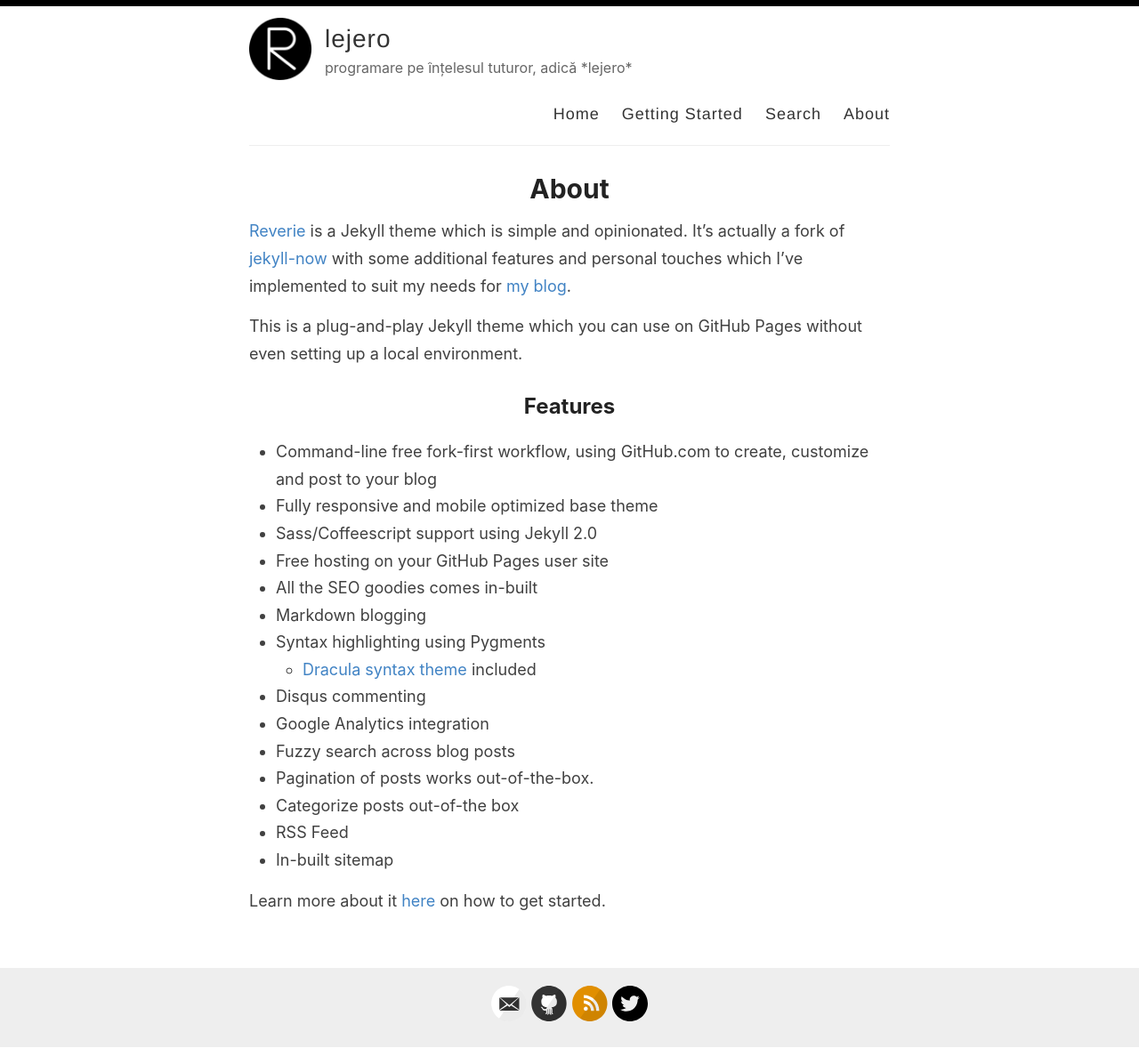
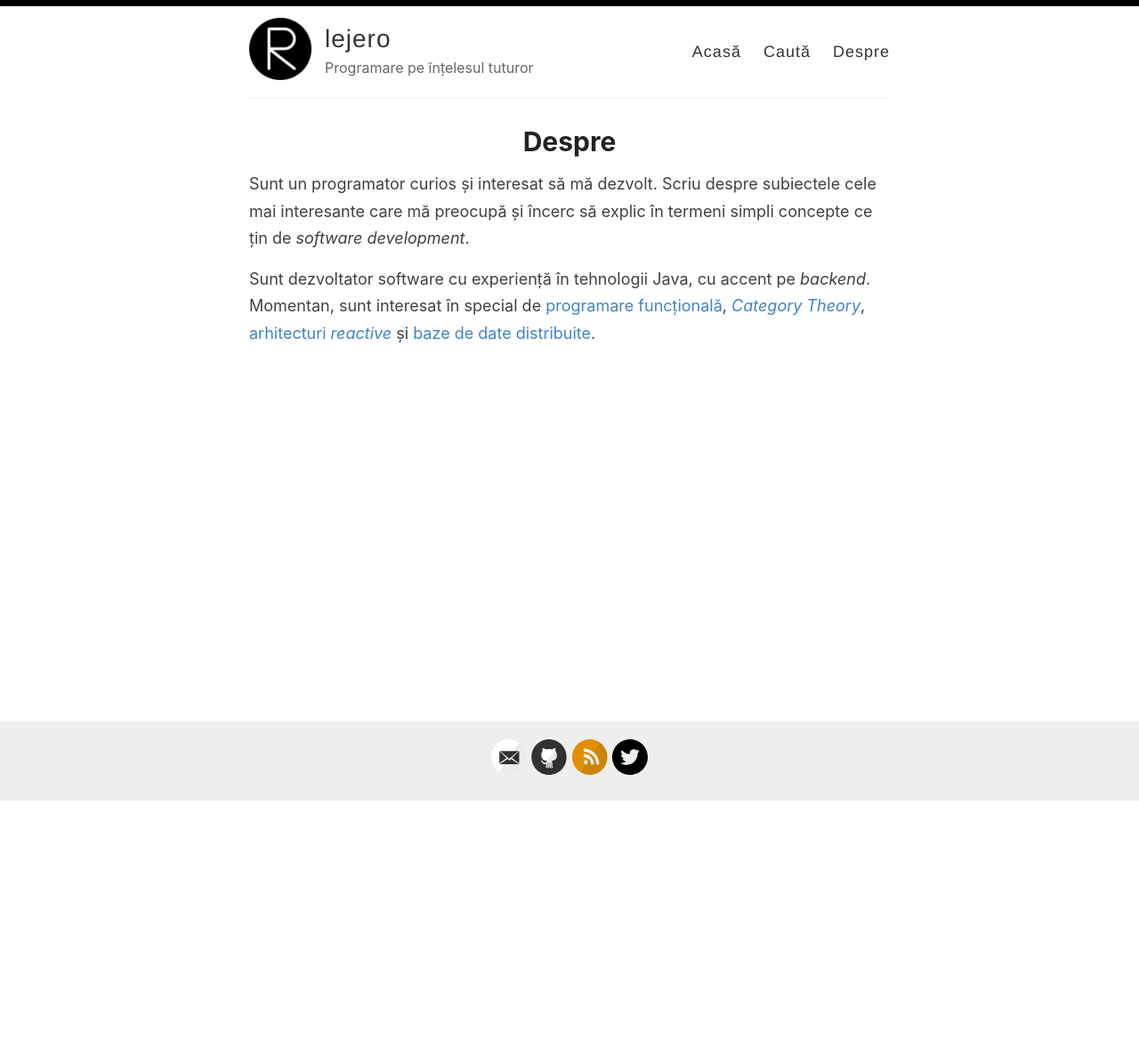
Before and after one commit to danutchindris/danutchindris.github.io, a Jekyll site: the page built from _pages/about.md, in a window 1280 px wide. Shown: the whole page at 89% size. Built offline with Jekyll 4.4.1, drawn with Linux system fonts in a browser that asks for light colours; after the commit the page ends 901 px from its top, so only the background shows below that.

Commit message:
customize the blog

```diff
--- a/_config.yml
+++ b/_config.yml
@@ -11,7 +11,7 @@
 author: Dănuț Chindriș
 
 # Short bio or description (displayed in the header)
-description: programare pe înțelesul tuturor, adică *lejero*
+description: Programare pe înțelesul tuturor
 
 # URL of your avatar or profile pic (you could use your GitHub profile pic)
 avatar: /images/reverie.png
--- a/_layouts/default.html
+++ b/_layouts/default.html
@@ -27,10 +27,10 @@
             </div>
 
             <nav>
-              <a href="{{ site.baseurl }}/">Home</a>
-              <a href="{{ site.baseurl }}/getting-started">Getting Started</a>
-              <a href="{{ site.baseurl }}/search">Search</a>
-              <a href="{{ site.baseurl }}/about">About</a>
+              <a href="{{ site.baseurl }}/">Acasă</a>
+              <!--<a href="{{ site.baseurl }}/getting-started">Getting Started</a>-->
+              <a href="{{ site.baseurl }}/search">Caută</a>
+              <a href="{{ site.baseurl }}/about">Despre</a>
             </nav>
           </header>
         </div>
--- a/_pages/about.md
+++ b/_pages/about.md
@@ -1,29 +1,17 @@
 ---
 layout: page
-title: About
+title: Despre
 permalink: /about/
 ---
 
-[Reverie](https://github.com/amitmerchant1990/reverie) is a Jekyll theme which is simple and opinionated. It's actually a fork of [jekyll-now](https://github.com/barryclark/jekyll-now) with some additional features and personal touches which I've implemented to suit my needs for [my blog](https://www.amitmerchant.com).
+Sunt un programator curios și interesat să mă dezvolt.
+Scriu despre subiectele cele mai interesante care mă preocupă
+și încerc să explic în termeni simpli concepte ce țin de
+*software development*.
 
-This is a plug-and-play Jekyll theme which you can use on GitHub Pages without even setting up a local environment.
-
-## Features
-
-- Command-line free fork-first workflow, using GitHub.com to create, customize and post to your blog
-- Fully responsive and mobile optimized base theme
-- Sass/Coffeescript support using Jekyll 2.0
-- Free hosting on your GitHub Pages user site
-- All the SEO goodies comes in-built
-- Markdown blogging
-- Syntax highlighting using Pygments
-    - [Dracula syntax theme](https://draculatheme.com/) included
-- Disqus commenting
-- Google Analytics integration
-- Fuzzy search across blog posts
-- Pagination of posts works out-of-the-box.
-- Categorize posts out-of-the box
-- RSS Feed
-- In-built sitemap
-
-Learn more about it [here](https://github.com/amitmerchant1990/reverie) on how to get started.
+Sunt dezvoltator software cu experiență în tehnologii
+Java, cu accent pe *backend*. Momentan, sunt interesat în special
+de [programare funcțională](https://elixir-lang.org/),
+[*Category Theory*](https://bartoszmilewski.com/2014/10/28/category-theory-for-programmers-the-preface/),
+[arhitecturi *reactive*](https://www.reactivemanifesto.org)
+și [baze de date distribuite](http://cassandra.apache.org/).
```
Also changed, not shown: 404.md (+2 -4 lines), _pages/categories.md (+1 -1 lines), _pages/search.md (+2 -2 lines), _posts/old_2019-02-13-introducing-reverie-jekyll-theme.md (renamed from _posts/2019-02-13-introducing-reverie-jekyll-theme.md), _posts/old_2019-08-08-no-title-posts.md (renamed from _posts/2019-08-08-no-title-posts.md), _posts/old_2019-12-11-pullquotes.md (renamed from _posts/2019-12-11-pullquotes.md), _posts/old_2019-7-27-super-long-article.md (renamed from _posts/2019-7-27-super-long-article.md), _posts/old_2019-7-27-this-post-demonstrates-post-content-styles.md (renamed from _posts/2019-7-27-this-post-demonstrates-post-content-styles.md), _posts/old_2019-7-28-super-short-article.md (renamed from _posts/2019-7-28-super-short-article.md), _posts/old_2019-8-12-code-snippets.md (renamed from _posts/2019-8-12-code-snippets.md).
